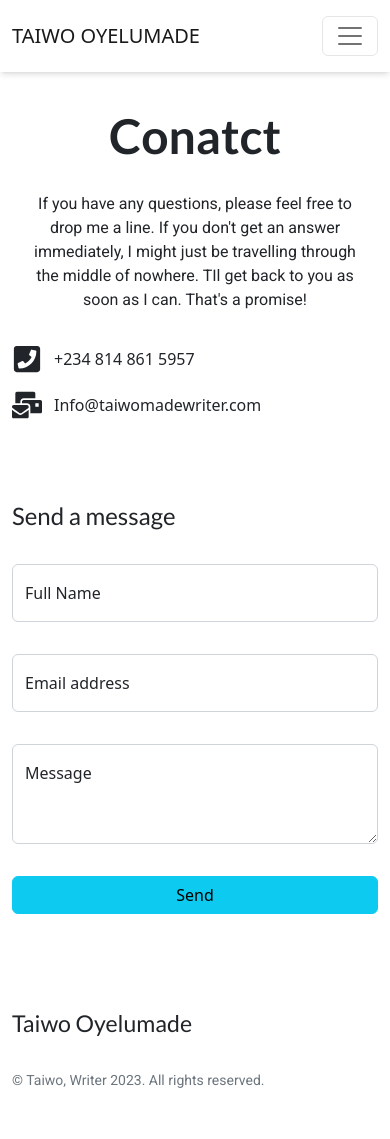
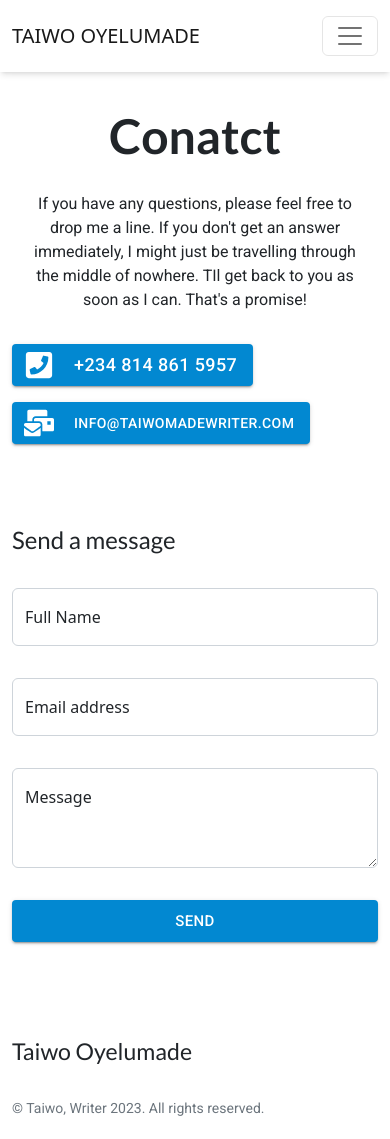
Before and after one commit to ifeanyi21/taiwo-portfolio, a React (Create React App) app: page /contact in a window 390 px wide. Shown: the top 1139 px of the page. Built offline with nearby package versions, Linux system fonts and the light colour scheme; no server answers.

Commit message:
add anchor tag to mail and phone number

```diff
--- a/src/components/Card/ArticleCard.jsx
+++ b/src/components/Card/ArticleCard.jsx
@@ -26,7 +26,7 @@ export default function ArticleCard({ body, header, url }) {
   const onCopy = React.useCallback(() => {
     setCopied(true);
     handleClick();
-    setTimeout(() => setOpen(false), 2000);
+    setTimeout(() => setOpen(false), 4000);
   }, []);
   return (
     <Card sx={{ maxWidth: "100%", minHeight: "200px", marginBottom: 6 }}>
--- a/src/pages/Contact/Contact.jsx
+++ b/src/pages/Contact/Contact.jsx
@@ -1,6 +1,7 @@
 import React from "react";
-import { Col, FloatingLabel, Form, Row, Button } from "react-bootstrap";
+import { Col, FloatingLabel, Form, Row } from "react-bootstrap";
 import { FaMailBulk, FaPhoneSquare } from "react-icons/fa";
+import { Button } from "@mui/material";
 
 function Contact() {
   return (
@@ -14,16 +15,30 @@ function Contact() {
           promise!
         </p>
         <div className="row mb-16">
-          <div className="col-lg-3 mb-3">
+          <div className="col-lg-6 mb-3">
             <div className="flex items-center">
-              <FaPhoneSquare size={30}/>
-              <span className="ml-3">+234 814 861 5957</span>
+              <a href="tel:+2348148615957" className="nav-link">
+                <Button
+                  startIcon={<FaPhoneSquare size={30} />}
+                  variant="contained"
+                  color="info"
+                >
+                  <span className="ml-3 text-lg">+234 814 861 5957</span>
+                </Button>
+              </a>
             </div>
           </div>
-            <div className="col-lg-3 mb-3">
+          <div className="col-lg-6 mb-3">
             <div className="flex items-center">
-              <FaMailBulk size={30}/>
-              <span className="ml-3">Info@taiwomadewriter.com</span>
+              <a href="mailto:Info@taiwomadewriter.com" className="nav-link">
+                <Button
+                  startIcon={<FaMailBulk size={30} />}
+                  variant="contained"
+                  color="info"
+                >
+                  <span className="ml-3">Info@taiwomadewriter.com</span>
+                </Button>
+              </a>
             </div>
           </div>
         </div>
@@ -53,7 +68,12 @@ function Contact() {
                 </Form.Group>
               </Row>
               <div className="d-grid gap-2">
-                <Button type="submit" variant="info" className="bg-sky-500">
+                <Button
+                  type="submit"
+                  variant="contained"
+                  color="info"
+                  size="large"
+                >
                   Send
                 </Button>
               </div>
```
